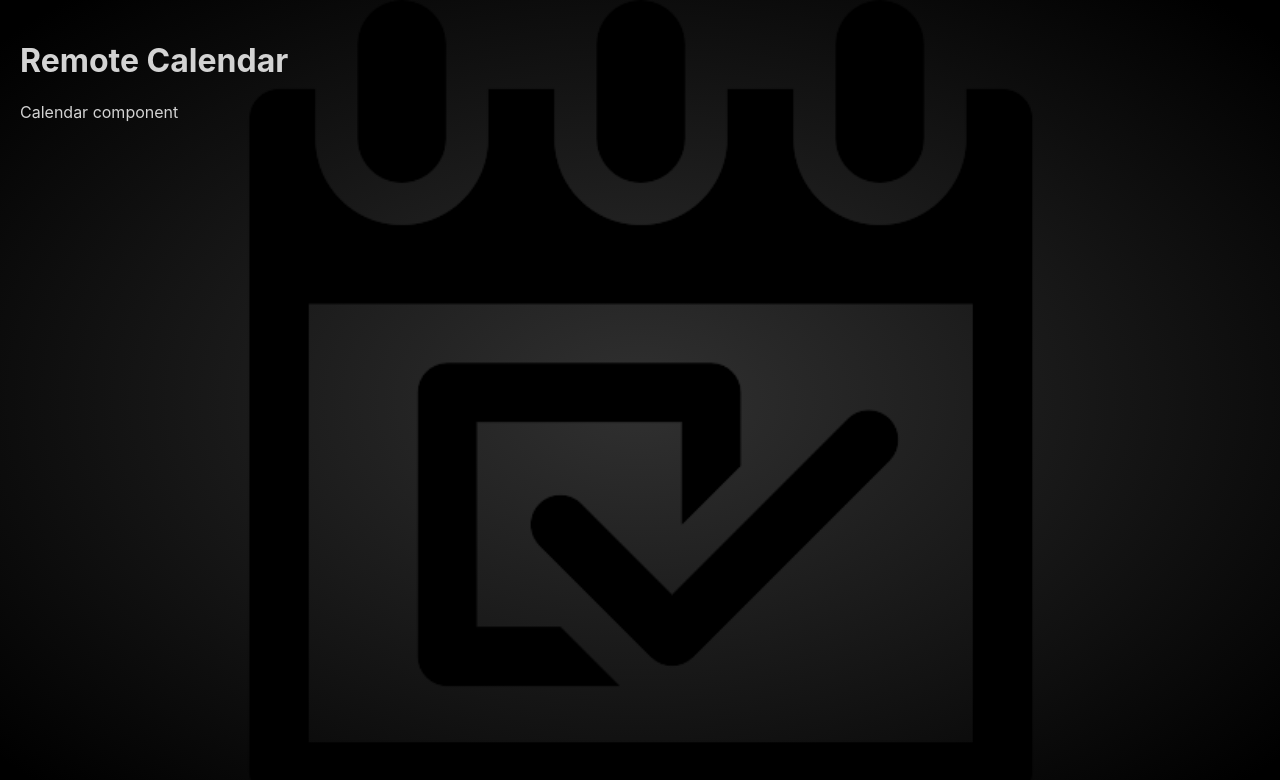
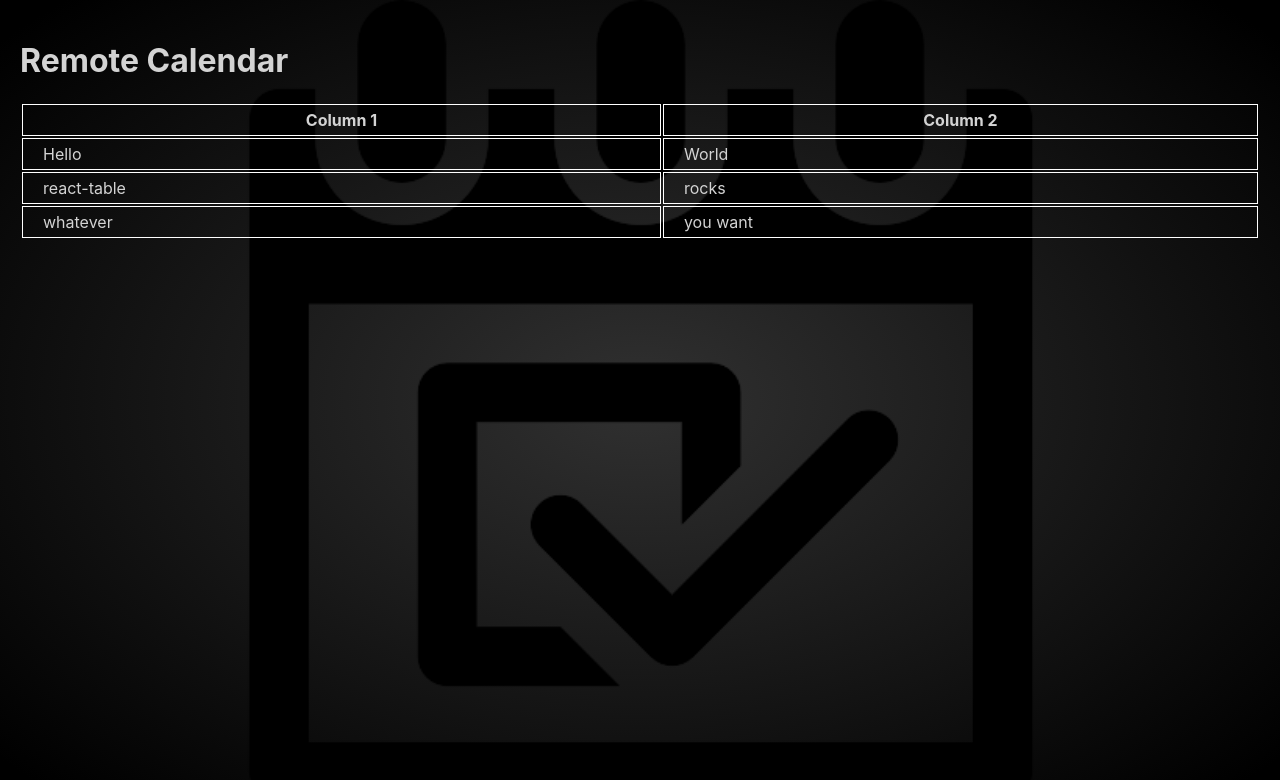
Before and after one commit to SDen4/remote_calendar, a React (Create React App) app: page / in a window 1280 px wide. Shown: the top 780 px of the page. Built offline with nearby package versions, Linux system fonts and the light colour scheme.

Commit message:
table draft, transfer Table to components, previous table styles

```diff
--- a/package.json
+++ b/package.json
@@ -44,10 +44,12 @@
     ]
   },
   "devDependencies": {
+    "@types/react-table": "^7.7.5",
     "@typescript-eslint/parser": "^4.31.1",
     "eslint": "^7.32.0",
     "eslint-config-airbnb": "^18.2.1",
     "eslint-config-react": "^1.1.7",
-    "gh-pages": "^3.2.3"
+    "gh-pages": "^3.2.3",
+    "react-table": "^7.7.0"
   }
 }
--- /dev/null
+++ b/src/components/Calendar/Calendar.module.css
@@ -0,0 +1,14 @@
+.table {
+  width: 100%;
+}
+
+.tableHeader {
+  border: 1px solid #fff;
+  padding: 5px 20px;
+}
+
+.tableCell {
+  background-color: transparent;
+  border: 1px solid #fff;
+  padding: 5px 20px;
+}
--- /dev/null
+++ b/src/components/Calendar/Calendar.tsx
@@ -0,0 +1,76 @@
+import React from 'react';
+import { useTable } from 'react-table';
+
+import columns from './assets/columns';
+
+import styles from './Calendar.module.css';
+
+const Calendar: React.FC = () => {
+  const data = React.useMemo(
+    () => [
+      {
+        col1: 'Hello',
+        col2: 'World',
+      },
+      {
+        col1: 'react-table',
+        col2: 'rocks',
+      },
+      {
+        col1: 'whatever',
+        col2: 'you want',
+      },
+    ],
+    [],
+  );
+
+  // const tableInstance = useTable({ columns, data });
+
+  const { getTableProps, getTableBodyProps, headerGroups, rows, prepareRow } =
+    useTable({ columns, data });
+
+  return (
+    <table {...getTableProps()} className={styles.table}>
+      <thead>
+        {headerGroups.map((headerGroup) => (
+          <tr
+            {...headerGroup.getHeaderGroupProps()}
+            key={`${headerGroup} ${Math.random()}`}
+          >
+            {headerGroup.headers.map((column) => (
+              <th
+                {...column.getHeaderProps()}
+                className={styles.tableHeader}
+                key={`${column} ${Math.random()}`}
+              >
+                {column.render('Header')}
+              </th>
+            ))}
+          </tr>
+        ))}
+      </thead>
+      <tbody {...getTableBodyProps()}>
+        {rows.map((row) => {
+          prepareRow(row);
+          return (
+            <tr {...row.getRowProps()} key={`${row} ${Math.random()}`}>
+              {row.cells.map((cell) => {
+                return (
+                  <td
+                    {...cell.getCellProps()}
+                    className={styles.tableCell}
+                    key={`${cell} ${Math.random()}`}
+                  >
+                    {cell.render('Cell')}
+                  </td>
+                );
+              })}
+            </tr>
+          );
+        })}
+      </tbody>
+    </table>
+  );
+};
+
+export default Calendar;
--- /dev/null
+++ b/src/components/Calendar/assets/columns.ts
@@ -0,0 +1,12 @@
+const columns: any = [
+  {
+    Header: 'Column 1',
+    accessor: 'col1',
+  },
+  {
+    Header: 'Column 2',
+    accessor: 'col2',
+  },
+];
+
+export default columns;
--- a/src/views/Calendar/Calendar.tsx
+++ /dev/null
@@ -1,7 +0,0 @@
-import React from 'react';
-
-const Calendar: React.FC = () => {
-  return <div>Calendar component</div>;
-};
-
-export default Calendar;
--- a/src/views/Root/Root.tsx
+++ b/src/views/Root/Root.tsx
@@ -1,5 +1,5 @@
 import React from 'react';
-import Calendar from '../Calendar';
+import Calendar from '../../components/Calendar';
 
 import styles from './Root.module.css';
 
```
Also changed, not shown: src/components/Calendar/index.ts (renamed from src/views/Calendar/index.ts), src/views/Calendar/Calendar.module.css (deleted), 1 other file (tests, documents, lock files or other folders).
